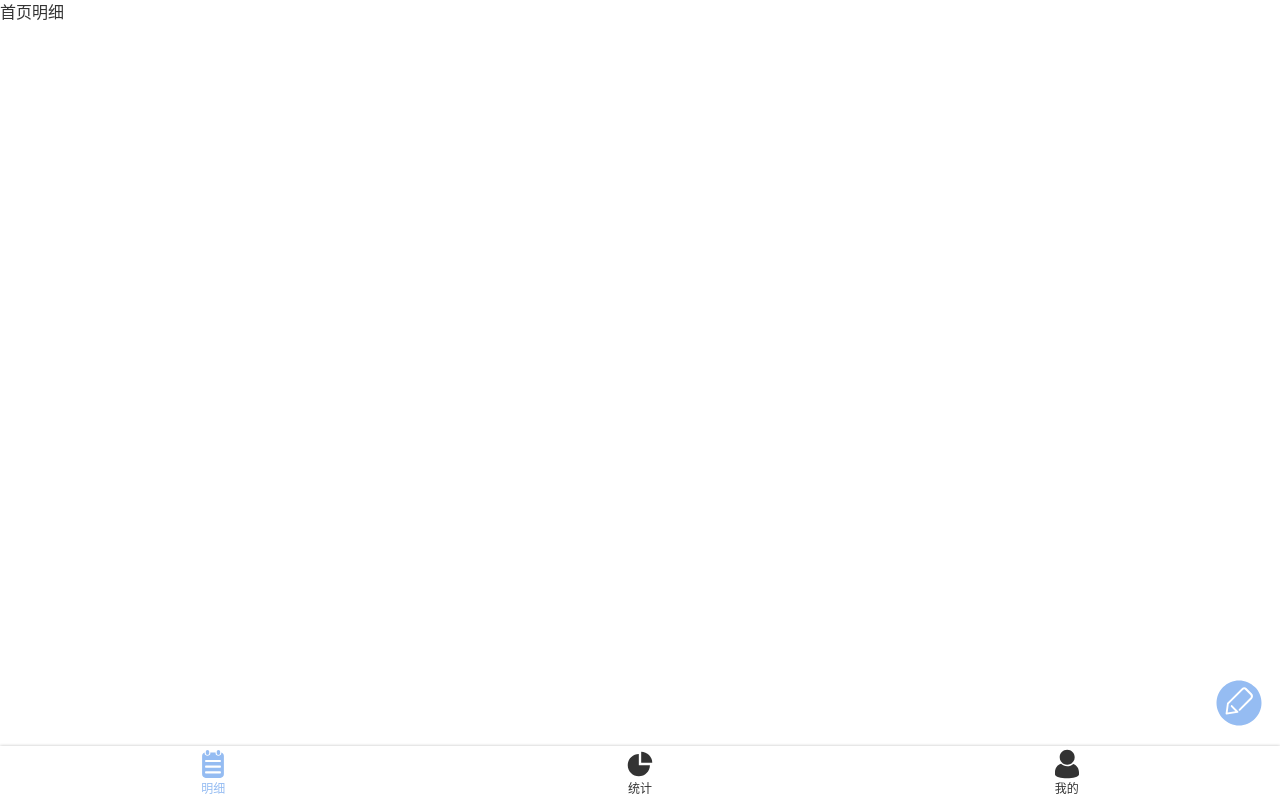
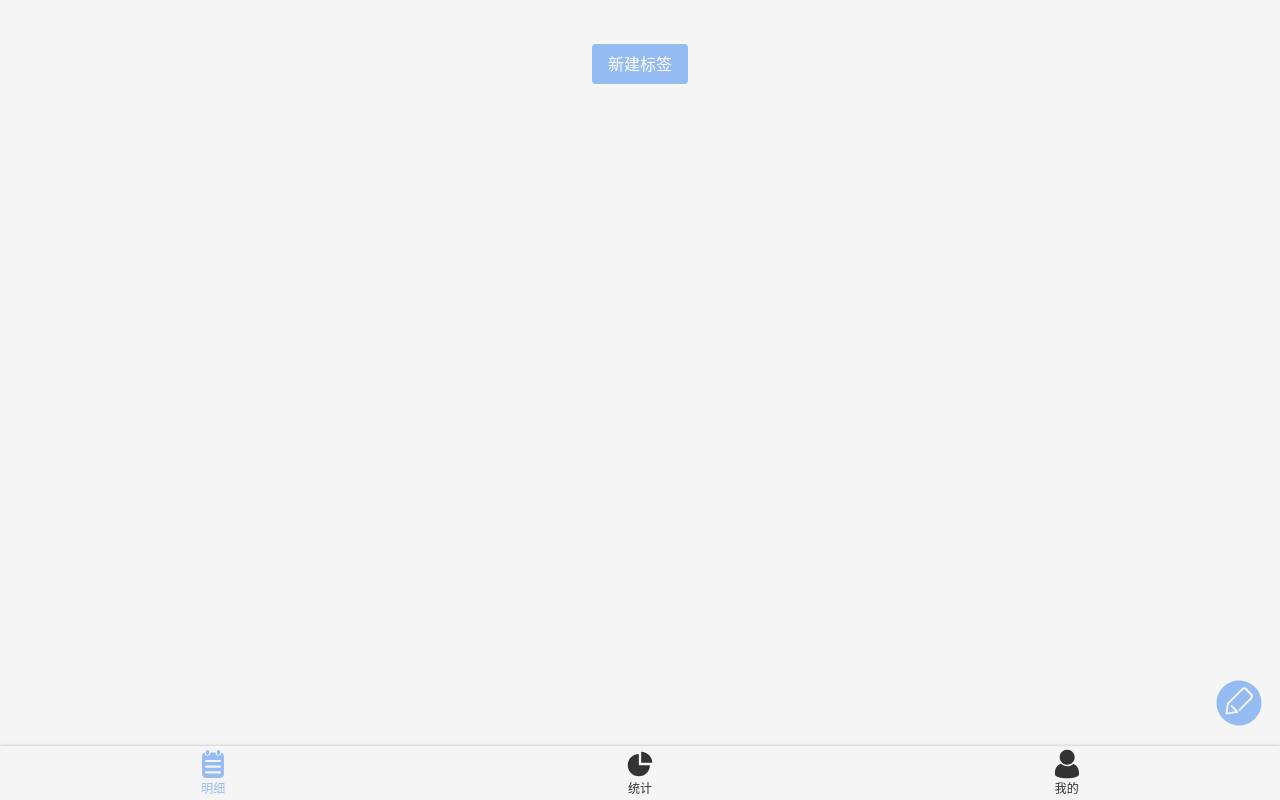
Before and after one commit to TerreMou/moneytracker, a Vue app: page /#/labels in a window 1280 px wide. Built offline with nearby package versions, Linux system fonts and the light colour scheme.

Commit message:
展示和创建标签

```diff
--- a/src/App.vue
+++ b/src/App.vue
@@ -15,5 +15,6 @@
   line-height: 1.5;
   font-size: 16px;
   font-family: $font-hei;
+  background: #f5f5f5;
 }
 </style>
--- a/src/components/Records/Number-pad.vue
+++ b/src/components/Records/Number-pad.vue
@@ -62,6 +62,7 @@
     this.$emit('update:value', this.display);
     this.$emit('submit', this.display);
     this.display = '0';
+    this.$emit('back')
   }
 
 }
--- a/src/components/Records/Title.vue
+++ b/src/components/Records/Title.vue
@@ -15,7 +15,6 @@
 export default class Title extends Vue {
   goBack(): void {
     this.$router.go(-1);
-    console.log(this);
   }
 }
 </script>
--- a/src/model.ts
+++ b/src/model/recordListModel.ts
@@ -1,5 +1,5 @@
 const localStorageKeyName = 'recordList';
-const model = {
+const recordListModel = {
   clone(data: RecordItem[] | RecordItem): RecordItem {
     return JSON.parse(JSON.stringify(data)) as RecordItem
   },
@@ -8,6 +8,6 @@
   },
   save(data: RecordItem[]): void {
     window.localStorage.setItem('recordList', JSON.stringify(data))
-  }
+  },
 };
-export default model
+export default recordListModel
--- /dev/null
+++ b/src/model/tagListModel.ts
@@ -0,0 +1,27 @@
+const localStorageKeyName = 'tagListList';
+
+type TagListModel = {
+  data: string[];
+  fetch: () => string[];
+  create: (name: string) => 'success' | 'duplicated'; // 联合类型
+  save: () => void
+}
+
+
+const tagListModel: TagListModel = {
+  data: [],
+  fetch() {
+    this.data = JSON.parse(window.localStorage.getItem(localStorageKeyName) || '[]');
+    return this.data;
+  },
+  create(name) {
+    if(this.data.indexOf(name) >= 0) { return 'duplicated'}
+    this.data.push(name);
+    this.save();
+    return 'success';
+  },
+  save() {
+    window.localStorage.setItem(localStorageKeyName, JSON.stringify(this.data));
+  }
+};
+export default tagListModel;
--- a/src/views/Labels.vue
+++ b/src/views/Labels.vue
@@ -1,17 +1,84 @@
 <template>
-  <div>
-    <Layout>
-      <p>首页明细</p>
-    </Layout>
-  </div>
+  <Layout>
+    <ol class="tagsList">
+      <li v-for="tag in tags" :key="tag">
+        <span>{{ tag }}</span>
+        <Icon name="arrowRight"/>
+      </li>
+    </ol>
+    <div class="addTag-wrapper">
+      <button @click="addTag" class="addTag">新建标签</button>
+    </div>
+  </Layout>
 </template>
 
 <script lang="ts">
-export default {
-  name: 'labels',
-};
+import Vue from 'vue';
+import {Component} from 'vue-property-decorator';
+import tagListModel from '@/model/tagListModel';
+
+tagListModel.fetch();
+
+@Component
+export default class Labels extends Vue {
+  tags = tagListModel.data;
+
+  addTag(): void {
+    const name = window.prompt('请输入标签名');
+    if (name === null) {return;} // 当用户直接点击取消的话，prompt 返回一个 null
+    if (name === '') {
+      window.alert('标签名不能为空');
+      return;
+    } else if (name) {
+      const message = tagListModel.create(name);
+      if (message === 'duplicated') {
+        window.alert('标签名重复了')
+      } else if (message === 'success') {
+        window.alert('标签添加成功')
+      }
+    }
+  }
+
+}
 </script>
 
 <style lang="scss" scoped>
+@import "../assets/style/helper.scss";
+
+.tagsList {
+  background: white;
+  font-size: 16px;
+  padding-left: 16px;
+
+  > li {
+    min-height: 44px;
+    border-bottom: 1px solid #e6e6e6;
+    display: flex;
+    align-items: center;
+    justify-content: space-between;
+  }
+
+  svg {
+    width: 24px;
+    height: 24px;
+    color: #333;
+    margin-right: 16px;
+  }
+}
+
+.addTag {
+  border: none;
+  background: $color-highlight;
+  color: white;
+  border-radius: 4px;
+  height: 40px;
+  padding: 0 16px;
+
+  &-wrapper {
+    text-align: center;
+    padding: 16px;
+    margin-top: 28px;
+  }
+}
 
 </style>
--- a/src/views/Records.vue
+++ b/src/views/Records.vue
@@ -1,6 +1,6 @@
 <template>
   <div class="records-wrapper">
-    <Number-pad @update:value="onUpdateAmount" @submit="saveRecords"/>
+    <Number-pad @update:value="onUpdateAmount" @submit="saveRecords" @back="goBack"/>
     <Comments @update:value="onUpdateComments"/>
     <Tags :data-source.sync="tags" @update:value="onUpdateTags"/>
     <Types :value.sync="record.type"/>
@@ -16,23 +16,17 @@
 import Types from '@/components/Records/Types.vue';
 import Title from '@/components/Records/Title.vue';
 import {Component, Watch} from 'vue-property-decorator';
-import model from '@/model';
+import recordListModel from '@/model/recordListModel';
+import tagListModel from '@/model/tagListModel';
 
-type RecordItem = {
-  type: string
-  comments: string
-  amount: number
-  createdTime?: Date
-  tags: string[]
-}
-
-const recordList = model.fetch();
+const recordList = recordListModel.fetch();
+const tagList = tagListModel.fetch();
 
 @Component({
   components: {Types, Title, Tags, Comments, NumberPad}
 })
 export default class Records extends Vue {
-  tags = ['食物', '购物', '出行', '其他'];
+  tags = tagList;
   recordList = recordList;
   record: RecordItem = {
     type: '-', tags: [], comments: '', amount: 0
@@ -51,14 +45,18 @@
   }
 
   saveRecords(): void {
-    const recordCopy: RecordItem = model.clone(this.record)
+    const recordCopy: RecordItem = recordListModel.clone(this.record)
     recordCopy.createdTime = new Date();
     this.recordList.push(recordCopy);
   }
 
+  goBack(): void {
+    this.$router.go(-1);
+  }
+
   @Watch('recordList')
   onRecordListChanged(): void {
-    model.save(this.recordList);
+    recordListModel.save(this.recordList);
   }
 }
 
```
Also changed, not shown: .eslintrc.js, src/assets/icons/arrowRight.svg (added).
